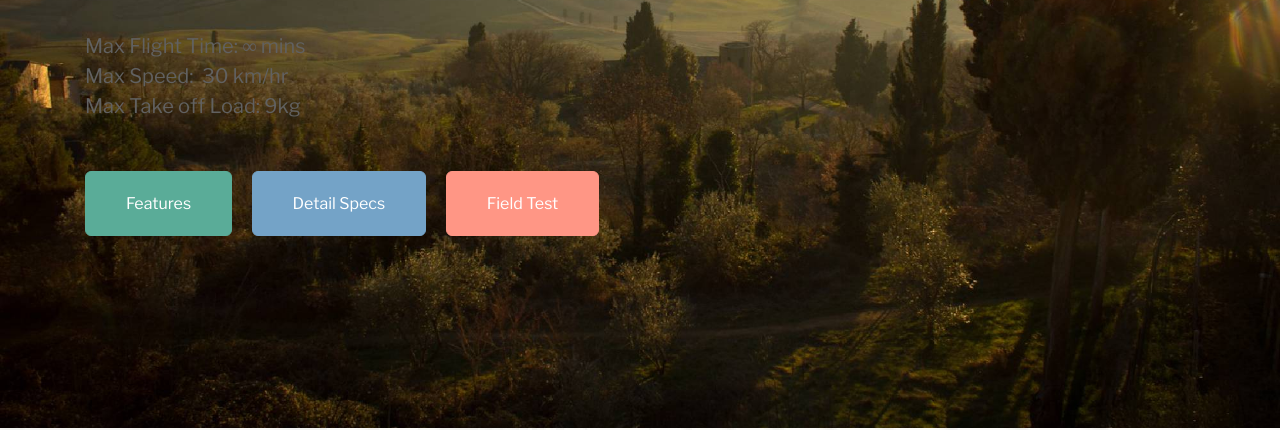
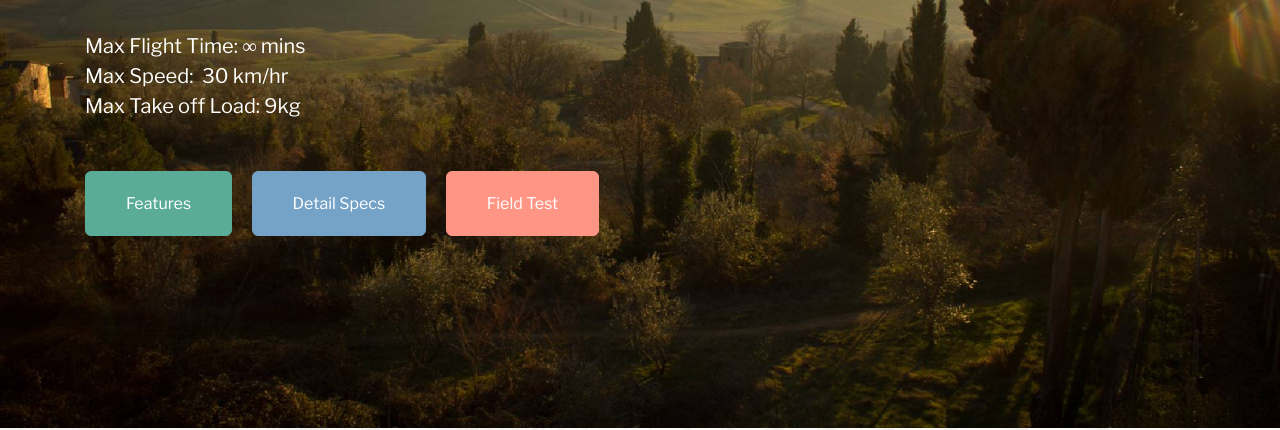
Before and after one commit to skyhighuav/mobirise, a plain HTML site: page Hover.html in a window 1280 px wide. Shown: the part 372-802 px from the top of the page. Drawn offline with nearby package versions, Linux system fonts and the light colour scheme; files whose address does not match are found by name; a web font is replaced by a local one.

Commit message:
create github pages

```diff
--- a/assets/mobirise/css/mbr-additional.css
+++ b/assets/mobirise/css/mbr-additional.css
@@ -931,7 +931,7 @@ a:hover {
   color: #000000;
 }
 #header5-11 .heading-text {
-  color: #616161;
+  color: #fffffd;
 }
 #header5-11 .heading-title B {
   font-size: 80px;
```
Also changed, not shown: 1 other file.
